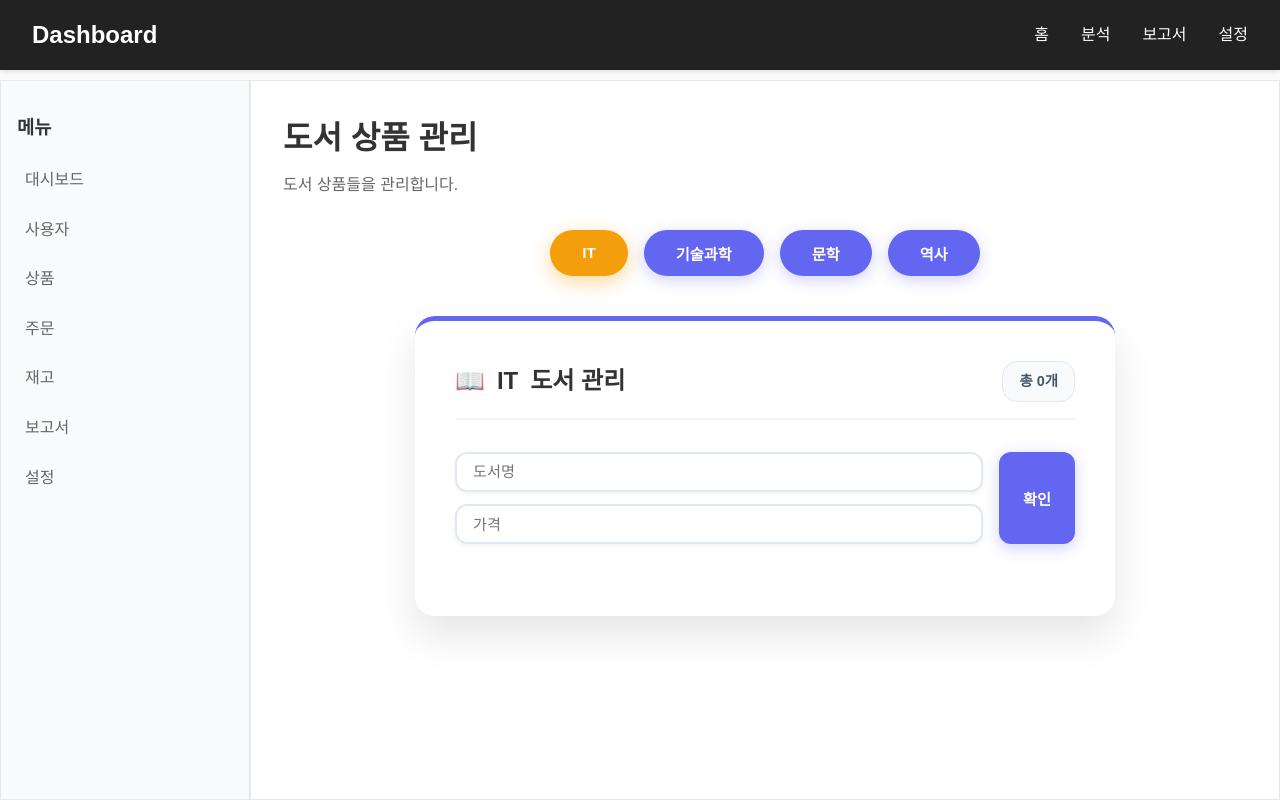
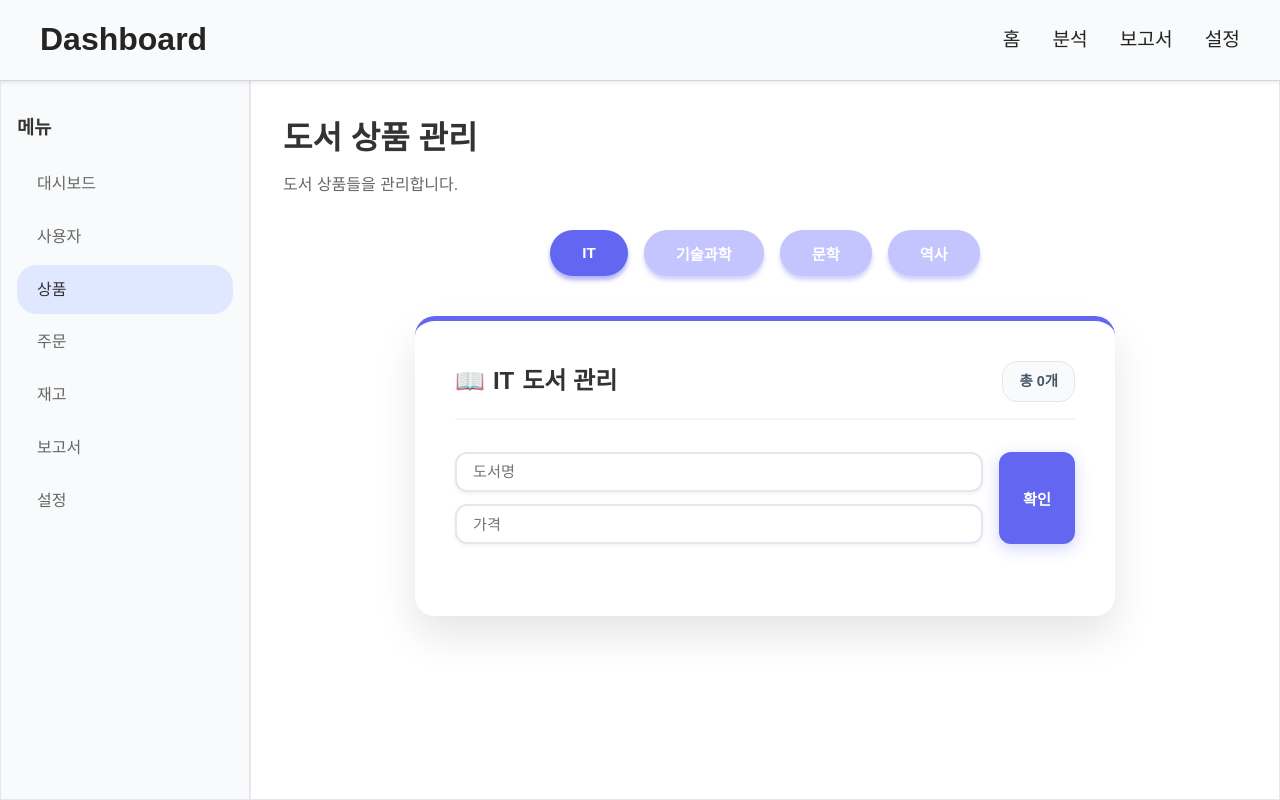
Before and after one commit to seyun0714/book-manage-system, a plain HTML site: page products/index.html in a window 1280 px wide. Drawn offline with Linux system fonts and the light colour scheme.

Commit message:
style: 전체적인 css 컬러 수정

```diff
--- a/layout/aside.html
+++ b/layout/aside.html
@@ -3,7 +3,7 @@
   <ul class="sidebar-menu">
     <li><a href="/">대시보드</a></li>
     <li><a href="/users">사용자</a></li>
-    <li><a href="/products">상품</a></li>
+    <li><a class="active" href="/products">상품</a></li>
     <li><a href="/orders">주문</a></li>
     <li><a href="/inventory">재고</a></li>
     <li><a href="/reports">보고서</a></li>
--- a/src/css/product.css
+++ b/src/css/product.css
@@ -1,6 +1,5 @@
 @import "./ui/index.css";
 @import "./ui/module/modal.css";
-
 
 .category-select {
   display: flex;
@@ -11,7 +10,7 @@
 }
 
 .category-btn {
-  background: #6366f1;
+  background: #c4c4ff;
   color: white;
   border: none;
   border-radius: 25px;
@@ -23,17 +22,17 @@
   gap: 0.5rem;
   cursor: pointer;
   transition: all 0.3s ease;
-  box-shadow: 0 4px 15px rgba(99, 102, 241, 0.3);
+  box-shadow: 0 4px 4px rgba(99, 102, 241, 0.3);
 }
 
 .category-btn.active {
-  background: #f59e0b;
-  box-shadow: 0 6px 20px rgba(245, 158, 11, 0.4);
+  background: #6366f1;
+  box-shadow: 0 4px 4px rgba(99, 102, 241, 0.5);
 }
 
 .category-btn:hover {
-  transform: translateY(-2px);
-  box-shadow: 0 8px 25px rgba(99, 102, 241, 0.4);
+  background: #6366f1;
+  box-shadow: 0 8px 8px rgba(99, 102, 241, 0.4);
 }
 
 /* 도서 관리 카드 */
@@ -41,9 +40,7 @@
   background: #ffffff;
   border-radius: 20px;
   border-top: 5px solid #6366f1;
-  box-shadow:
-    0 20px 40px rgba(0,0,0,0.1),
-    0 0 0 1px rgba(255,255,255,0.5);
+  box-shadow: 0 20px 40px rgba(0, 0, 0, 0.1), 0 0 0 1px rgba(255, 255, 255, 0.5);
   padding: 2.5rem;
   max-width: 700px;
   margin: 0 auto;
@@ -64,7 +61,7 @@
   font-weight: 800;
   display: flex;
   align-items: center;
-  gap: 0.75rem;
+  gap: 0.5rem;
 }
 
 .book-count {
@@ -101,7 +98,7 @@
   font-weight: 500;
   background: #ffffff;
   transition: all 0.3s ease;
-  box-shadow: 0 2px 4px rgba(0,0,0,0.05);
+  box-shadow: 0 2px 4px rgba(0, 0, 0, 0.05);
 }
 
 .book-name-input {
@@ -169,7 +166,7 @@
   background: #f1f5f9;
   border-color: #cbd5e1;
   transform: translateY(-1px);
-  box-shadow: 0 2px 8px rgba(0,0,0,0.08);
+  box-shadow: 0 2px 8px rgba(0, 0, 0, 0.08);
 }
 
 .book-item.soldout .book-name,
@@ -245,12 +242,30 @@
 
 /* 반응형 디자인 */
 @media (max-width: 768px) {
-  .category-select {gap: 0.5rem;}
-  .category-btn {padding: 0.6rem 1.2rem; font-size: 0.85rem;}
-  .book-form {flex-direction: column; gap: 1rem;}
-  .input-group {gap: 0.5rem; width: 100%;}
-  .book-submit-btn {align-self: stretch; margin-top: 0; padding: 10px;}
-  .product-card {padding: 1.5rem; margin: 0 1rem;}
+  .category-select {
+    gap: 0.5rem;
+  }
+  .category-btn {
+    padding: 0.6rem 1.2rem;
+    font-size: 0.85rem;
+  }
+  .book-form {
+    flex-direction: column;
+    gap: 1rem;
+  }
+  .input-group {
+    gap: 0.5rem;
+    width: 100%;
+  }
+  .book-submit-btn {
+    align-self: stretch;
+    margin-top: 0;
+    padding: 10px;
+  }
+  .product-card {
+    padding: 1.5rem;
+    margin: 0 1rem;
+  }
 
   .book-item {
     flex-direction: column;
--- a/src/css/ui/module/header.css
+++ b/src/css/ui/module/header.css
@@ -1,11 +1,15 @@
 .header {
-  position: fixed;
+  display: flex;
+  align-items: center;
+  justify-content: center;
+
+  position: relative;
   top: 0;
   left: 0;
   width: 100%;
-  background-color: #222;
-  color: white;
-  padding: 1rem 2rem;
+  min-height: 80px;
+  background-color: #f9fafb;
+  color: #242424;
   box-shadow: 0 2px 4px rgba(0, 0, 0, 0.1);
   z-index: 1000;
 }
@@ -14,31 +18,35 @@
   display: flex;
   justify-content: space-between;
   align-items: center;
+  width: 100%;
+  padding: 0 40px;
 }
 
 .logo {
-  font-size: 1.5rem;
-  font-weight: bold;
+  font-size: 2rem;
+  font-weight: 700;
 }
 
 .nav-menu {
   display: flex;
   list-style: none;
+  font-size: 1.2rem;
   gap: 2rem;
 }
 
 .nav-menu a {
-  color: white;
+  color: #242424;
   text-decoration: none;
   transition: color 0.3s ease;
 }
 
 .nav-menu a:hover {
-  color: #fbbf24;
+  font-weight: bold;
 }
 
 @media (max-width: 480px) {
   .header-content {
+    padding: 20px 0px;
     flex-direction: column;
   }
 
--- a/src/css/ui/module/main.css
+++ b/src/css/ui/module/main.css
@@ -1,7 +1,6 @@
 .main-container {
   display: flex;
   min-height: calc(100vh - 80px);
-  margin-top: 80px;
 }
 
 .main-content {
--- a/src/css/ui/module/modal.css
+++ b/src/css/ui/module/modal.css
@@ -13,8 +13,12 @@
 }
 
 @keyframes fadeIn {
-  from { opacity: 0; }
-  to { opacity: 1; }
+  from {
+    opacity: 0;
+  }
+  to {
+    opacity: 1;
+  }
 }
 
 .modal-content {
@@ -60,17 +64,17 @@
   color: #64748b;
   cursor: pointer;
   padding: 0;
-  width: 24px;
-  height: 24px;
+  width: 40px;
+  height: 40px;
   display: flex;
   align-items: center;
   justify-content: center;
-  border-radius: 50%;
+  border-radius: 10px;
   transition: all 0.3s ease;
 }
 
 .modal-close:hover {
-  background: #f1f5f9;
+  background: #e1e7eb;
   color: #475569;
 }
 
@@ -106,7 +110,6 @@
   outline: none;
   border-color: #6366f1;
   box-shadow: 0 0 0 3px rgba(99, 102, 241, 0.1);
-  transform: translateY(-1px);
 }
 
 .modal-actions {
@@ -134,9 +137,8 @@
 }
 
 .cancel-btn:hover {
-  background: #f1f5f9;
+  filter: brightness(0.9);
   color: #475569;
-  transform: translateY(-1px);
 }
 
 .save-btn {
@@ -146,8 +148,7 @@
 }
 
 .save-btn:hover {
-  background: #5855eb;
-  transform: translateY(-1px);
+  filter: brightness(0.85);
   box-shadow: 0 4px 12px rgba(99, 102, 241, 0.4);
 }
 
--- a/src/css/ui/module/sidebar.css
+++ b/src/css/ui/module/sidebar.css
@@ -17,20 +17,27 @@
 }
 
 .sidebar-menu li {
-  margin-bottom: 0.5rem;
+  margin-bottom: 0.2rem;
 }
 
 .sidebar-menu a {
   color: #666;
   text-decoration: none;
   display: block;
-  padding: 0.5rem;
-  border-radius: 4px;
+  width: 100%;
+  height: 100%;
+  padding: 12px 20px;
+  border-radius: 20px;
   transition: all 0.3s ease;
 }
 
 .sidebar-menu a:hover {
-  background-color: #eef2ff;
+  background-color: #e0e8ff;
+  color: #333;
+}
+
+.sidebar-menu a.active {
+  background-color: #e0e8ff;
   color: #333;
 }
 
```
